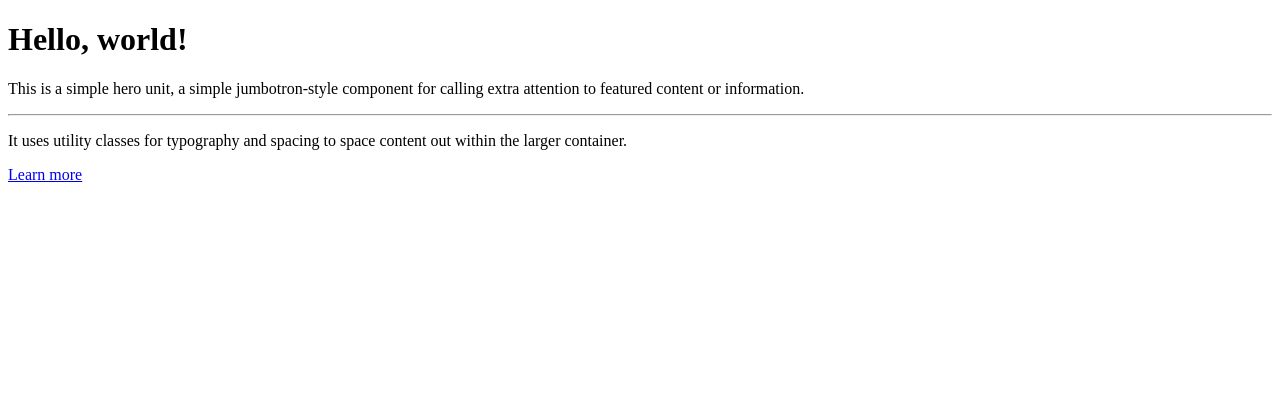
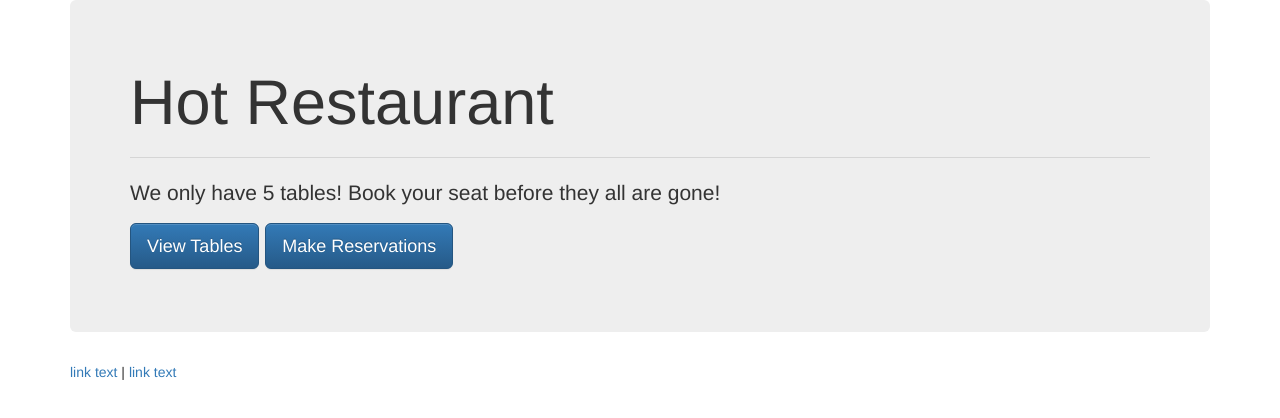
Before and after one commit to ElegantIguana/HotRestaurant, a website: page index.html in a window 1280 px wide. Drawn offline with nearby package versions, Linux system fonts and the light colour scheme.

Commit message:
Basic page

```diff
--- a/index.html
+++ b/index.html
@@ -2,18 +2,35 @@
 <html>
 <head>
 	<title> Hot Restaurant </title>
+
+<link rel="stylesheet" href="https://maxcdn.bootstrapcdn.com/bootstrap/3.3.7/css/bootstrap.min.css" integrity="sha384-BVYiiSIFeK1dGmJRAkycuHAHRg32OmUcww7on3RYdg4Va+PmSTsz/K68vbdEjh4u" crossorigin="anonymous">
+
+<!-- Optional theme -->
+<link rel="stylesheet" href="https://maxcdn.bootstrapcdn.com/bootstrap/3.3.7/css/bootstrap-theme.min.css" integrity="sha384-rHyoN1iRsVXV4nD0JutlnGaslCJuC7uwjduW9SVrLvRYooPp2bWYgmgJQIXwl/Sp" crossorigin="anonymous">
+
+<!-- Latest compiled and minified JavaScript -->
+<script src="https://maxcdn.bootstrapcdn.com/bootstrap/3.3.7/js/bootstrap.min.js" integrity="sha384-Tc5IQib027qvyjSMfHjOMaLkfuWVxZxUPnCJA7l2mCWNIpG9mGCD8wGNIcPD7Txa" crossorigin="anonymous"></script>
+<!-- JQuery CDN -->
+<script type="text/javascript" src="https://cdnjs.cloudflare.com/ajax/libs/jquery/3.3.1/core.js"></script>
+
 </head>
 <body>
-
+	<div class = "container">
+		<div class="row">
+			<div class="col-sm-12">
 	<div class="jumbotron">
-  <h1 class="display-3">Hello, world!</h1>
-  <p class="lead">This is a simple hero unit, a simple jumbotron-style component for calling extra attention to featured content or information.</p>
+  <h1 class="display-3" &#9788;> Hot Restaurant</h1>
   <hr class="my-4">
-  <p>It uses utility classes for typography and spacing to space content out within the larger container.</p>
+  <p>We only have 5 tables! Book your seat before they all are gone!</p>
   <p class="lead">
-    <a class="btn btn-primary btn-lg" href="#" role="button">Learn more</a>
+    <a class="btn btn-primary btn-lg" href="#" role="button">View Tables</a>
+    <a class="btn btn-primary btn-lg" href="#" role="button">Make Reservations</a>
   </p>
 </div> <!-- end of jumbotron -->
+</div> <!--end of row -->
+</div> <!-- end of container-->
 
 </body>
+<a href="url">link text</a> |
+<a href="url">link text</a>
 </html>
```
